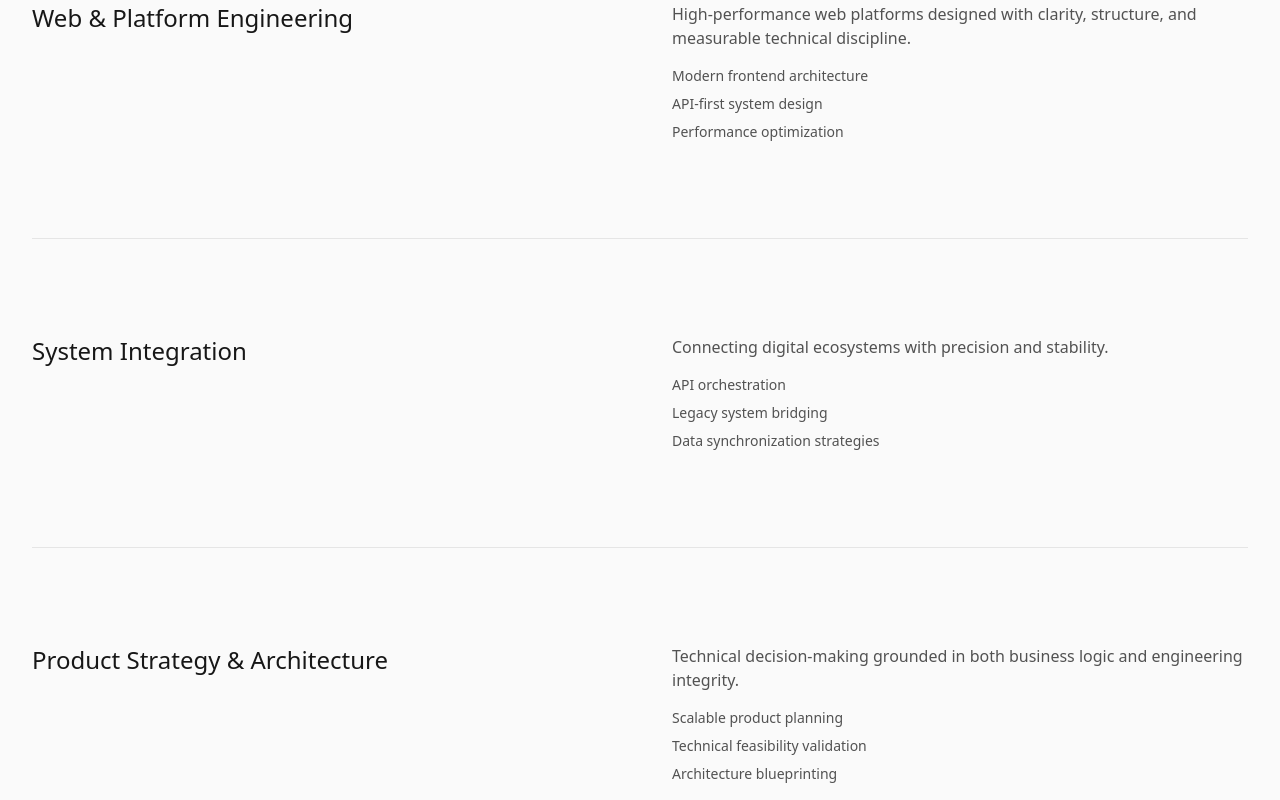
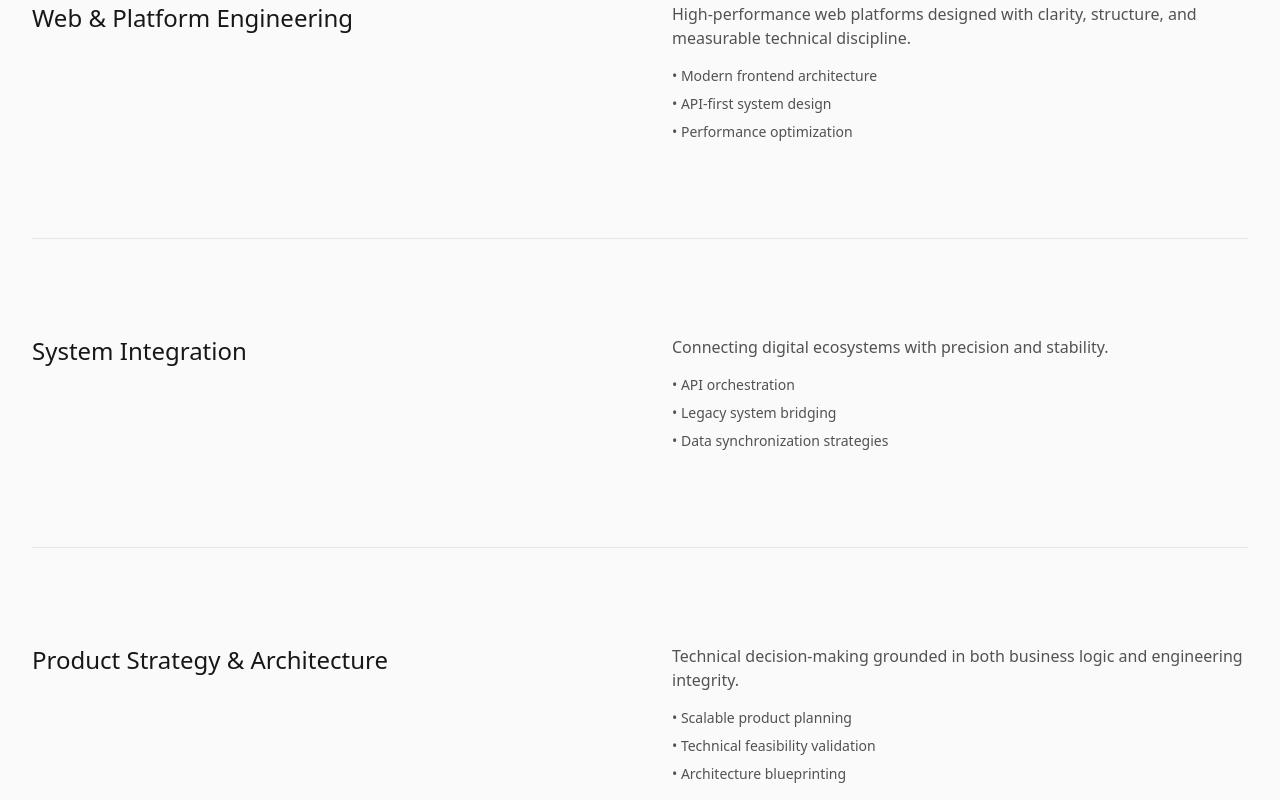
Before and after one commit to chrisimbolon/jasapro-web, a React (Vite) app: page /capabilities in a window 1280 px wide. Shown: the part 940-1740 px from the top of the page. Built offline with nearby package versions, Linux system fonts and the light colour scheme.

Commit message:
fix: update content

```diff
--- a/src/pages/Capabilities.tsx
+++ b/src/pages/Capabilities.tsx
@@ -1,4 +1,10 @@
+import { useTranslation } from "react-i18next"
+
 export default function Capabilities() {
+  const { t } = useTranslation()
+
+  const items = t("capabilities.items", { returnObjects: true }) as any[]
+
   return (
     <main className="py-32">
       <div className="container">
@@ -6,130 +12,57 @@ export default function Capabilities() {
         {/* Header */}
         <div className="max-w-3xl mb-28">
           <p className="text-xs tracking-[0.2em] uppercase text-neutral-400 mb-6">
-            Capabilities
+            {t("capabilities.eyebrow")}
           </p>
 
           <h1 className="text-4xl md:text-5xl font-display leading-tight mb-8">
-            Engineering structured digital systems
+            {t("capabilities.titleLine1")}
             <br />
-            with clarity and discipline.
+            {t("capabilities.titleLine2")}
           </h1>
 
           <p className="text-lg text-neutral-600">
-            We design and build digital infrastructures that are precise,
-            scalable, and intentionally architected for long-term growth.
+            {t("capabilities.description")}
           </p>
         </div>
 
         {/* Capabilities List */}
         <div className="space-y-24">
-
-          {/* Item 1 */}
+          {items.map((item, index) => (
+            <div key={index}>
               <div className="grid md:grid-cols-2 gap-16">
                 <div>
                   <h2 className="text-2xl font-medium mb-6">
-                Custom Software Engineering
+                    {item.title}
                   </h2>
                 </div>
 
                 <div className="text-neutral-600 space-y-4">
-              <p>
-                Tailored systems built around your operational model —
-                not forced into generic frameworks.
-              </p>
+                  <p>{item.description}</p>
 
                   <ul className="space-y-2 text-sm">
-                <li>Domain-driven architecture</li>
-                <li>Scalable backend systems</li>
-                <li>Long-term maintainability</li>
+                    {item.bullets.map((bullet: string, i: number) => (
+                      <li key={i}>• {bullet}</li>
+                    ))}
                   </ul>
                 </div>
               </div>
 
-          {/* Divider */}
-          <div className="border-t border-neutral-200" />
-
-          {/* Item 2 */}
-          <div className="grid md:grid-cols-2 gap-16">
-            <div>
-              <h2 className="text-2xl font-medium mb-6">
-                Web & Platform Engineering
-              </h2>
+              {index !== items.length - 1 && (
+                <div className="border-t border-neutral-200 mt-24" />
+              )}
             </div>
-
-            <div className="text-neutral-600 space-y-4">
-              <p>
-                High-performance web platforms designed with clarity,
-                structure, and measurable technical discipline.
-              </p>
-
-              <ul className="space-y-2 text-sm">
-                <li>Modern frontend architecture</li>
-                <li>API-first system design</li>
-                <li>Performance optimization</li>
-              </ul>
-            </div>
-          </div>
-
-          <div className="border-t border-neutral-200" />
-
-          {/* Item 3 */}
-          <div className="grid md:grid-cols-2 gap-16">
-            <div>
-              <h2 className="text-2xl font-medium mb-6">
-                System Integration
-              </h2>
-            </div>
-
-            <div className="text-neutral-600 space-y-4">
-              <p>
-                Connecting digital ecosystems with precision and stability.
-              </p>
-
-              <ul className="space-y-2 text-sm">
-                <li>API orchestration</li>
-                <li>Legacy system bridging</li>
-                <li>Data synchronization strategies</li>
-              </ul>
-            </div>
-          </div>
-
-          <div className="border-t border-neutral-200" />
-
-          {/* Item 4 */}
-          <div className="grid md:grid-cols-2 gap-16">
-            <div>
-              <h2 className="text-2xl font-medium mb-6">
-                Product Strategy & Architecture
-              </h2>
-            </div>
-
-            <div className="text-neutral-600 space-y-4">
-              <p>
-                Technical decision-making grounded in both business logic
-                and engineering integrity.
-              </p>
-
-              <ul className="space-y-2 text-sm">
-                <li>Scalable product planning</li>
-                <li>Technical feasibility validation</li>
-                <li>Architecture blueprinting</li>
-              </ul>
-            </div>
-          </div>
-
+          ))}
         </div>
 
         {/* Closing Statement */}
         <div className="mt-32 max-w-2xl">
           <p className="text-xl leading-relaxed text-neutral-700">
-            We don’t ship features.
-            <br />
-            We design systems that evolve.
+            {t("capabilities.closing")}
           </p>
         </div>
 
       </div>
     </main>
-  );
+  )
 }
```
Lines whose indentation alone changed are shown as unchanged.
